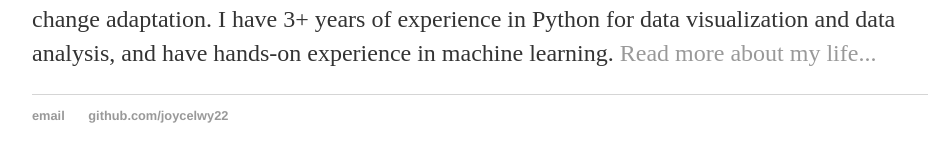
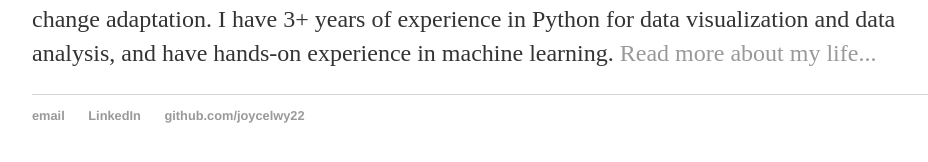
Before and after one commit to joycelwy22/joycelwy22.github.io, a Jekyll site: the page built from index.html, in a window 1280 px wide. Shown: the part 228-390 px from the top of the page, without its empty margins (160-1088 px from the left). Built offline with Jekyll 4.4.1, drawn with Linux system fonts in a browser that asks for light colours.

Commit message:
Update default.html

```diff
--- a/_layouts/default.html
+++ b/_layouts/default.html
@@ -22,6 +22,7 @@
 			<footer>
 	    		<ul>
 	        		<li><a href="mailto:joycelwy26@gmail.com">email</a></li>
+				<li><a href="https://www.linkedin.com/in/joycewy-leung/">LinkedIn</a></li>
 	        		<li><a href="https://github.com/joycelwy22">github.com/joycelwy22</a></li>
 				</ul>
 			</footer>
```
